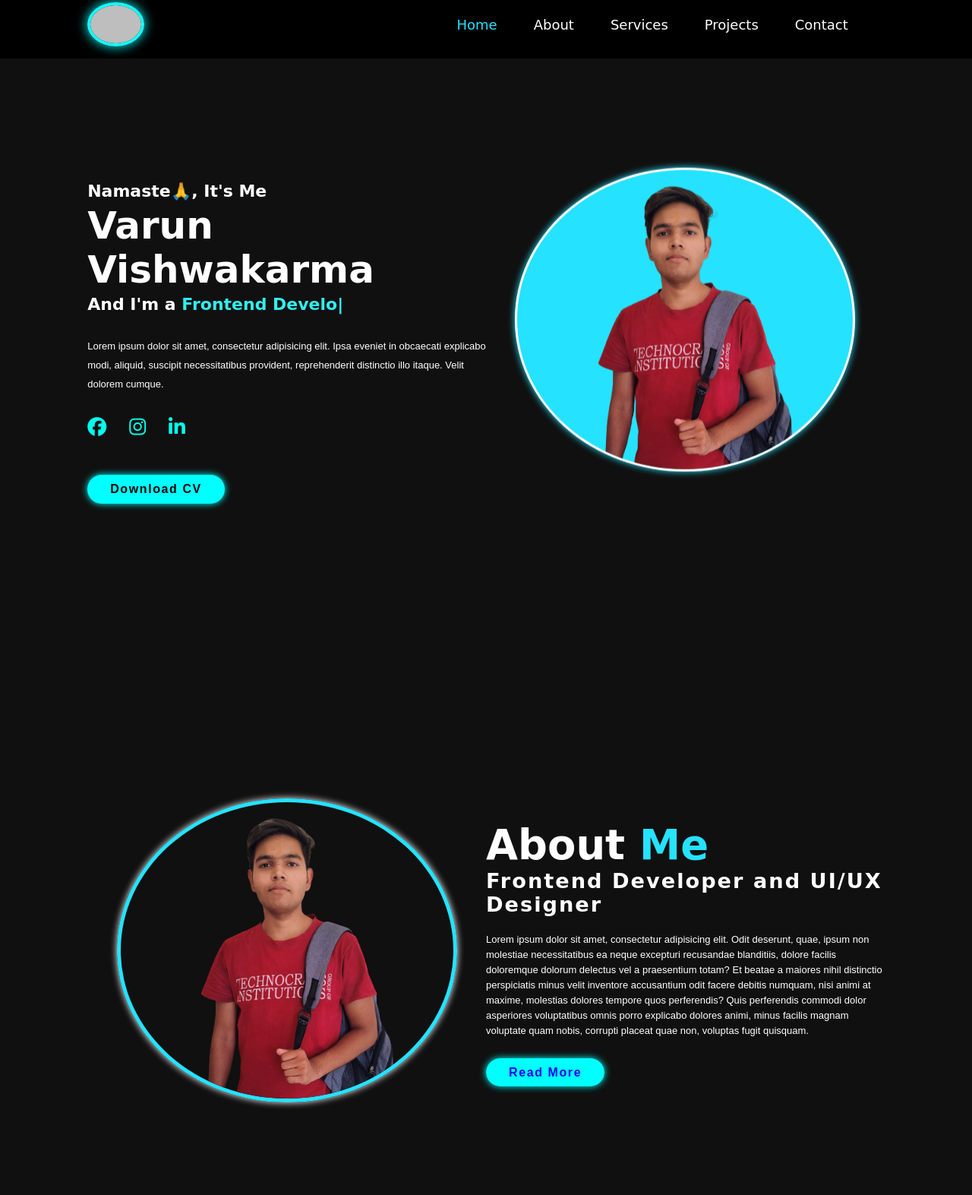
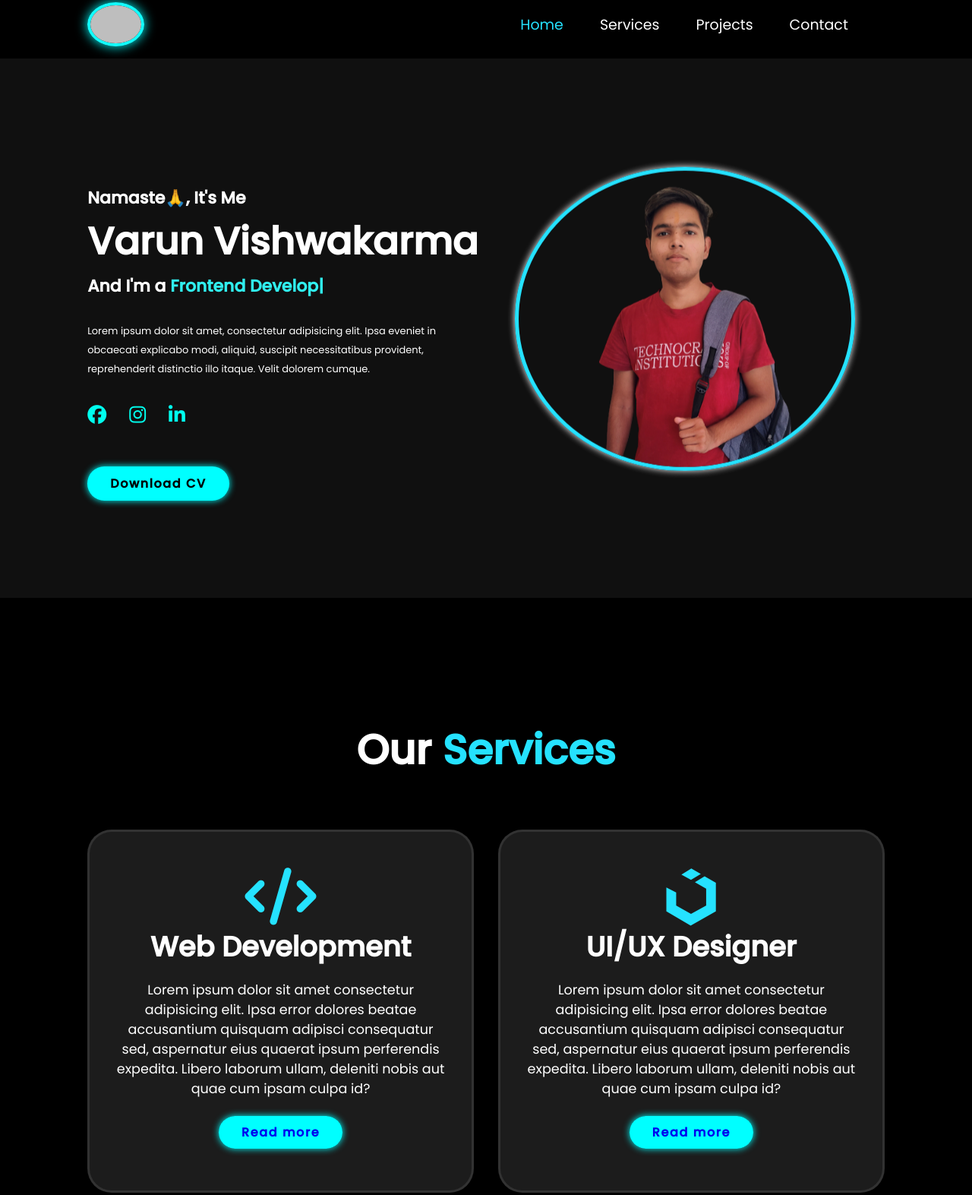
Before and after one commit to vishwakarmaVarun/myPortfolio, a plain HTML site: page index.html in a window 1280 px wide. Shown: the part 13-1586 px from the top of the page at 76% size. Drawn offline with nearby package versions, Linux system fonts and the light colour scheme; grey boxes are pictures that could not be loaded.

Commit message:
modify index html

```diff
--- a/index.html
+++ b/index.html
@@ -17,7 +17,6 @@
         <nav class="navbar">
             <ul>
                 <li><a href="#main" class="active">Home</a></li>
-                <li><a href="#about">About</a></li>
                 <li><a href="#services">Services</a></li>
                 <li><a href="#projects">Projects</a></li>
                 <li><a href="#contact">Contact</a></li>
@@ -42,19 +41,6 @@
             <div class="main-logo">
                 <img src="imges/logo.png">
             </div>
-    </section>
-
-    <!-- about section designing -->
-    <section class="about" id="about">
-        <div class="about-img">
-            <img src="imges/logo.png">
-        </div>
-        <div class="about-content">
-            <h2>About <span>Me</span></h2>
-            <h3>Frontend Developer and UI/UX Designer</h3>
-            <p>Lorem ipsum dolor sit amet, consectetur adipisicing elit. Odit deserunt, quae, ipsum non molestiae necessitatibus ea neque excepturi recusandae blanditiis, dolore facilis doloremque dolorum delectus vel a praesentium totam? Et beatae a maiores nihil distinctio perspiciatis minus velit inventore accusantium odit facere debitis numquam, nisi animi at maxime, molestias dolores tempore quos perferendis? Quis perferendis commodi dolor asperiores voluptatibus omnis porro explicabo dolores animi, minus facilis magnam voluptate quam nobis, corrupti placeat quae non, voluptas fugit quisquam.</p>
-            <a href="#" class="btn">Read More</a>
-        </div>
     </section>
 
     <!-- service section designing -->
--- a/style.css
+++ b/style.css
@@ -1,9 +1,11 @@
+@import url('https://fonts.googleapis.com/css2?family=Poppins:wght@300;400;500&family=Roboto:wght@300;400;500&display=swap');
+
 *{
     margin: 0;
     padding: 0;
     box-sizing: border-box;
     scroll-behavior: smooth;
-    font-family: sans-serif;
+    font-family: 'Poppins', sans-serif;
 }
 
 body{
@@ -11,11 +13,6 @@ body{
     color: white;
     overflow-x: hidden;
 }
-
-/* .container{
-    max-width: 1321px;
-    margin: 0 auto;
-} */
 
 section{
     min-height: 100vh;
@@ -50,18 +47,15 @@ a{
 .heading{
     text-align: center;
     font-size: 3.4rem;
-    font-family: cursive;
-    font-weight: 600;
+    font-family: 'Poppins', sans-serif;
 }
 
 .heading span{
     color: #25e2ff;
-    font-family: cursive;
-    font-weight: 600;
+    font-family: 'Poppins', sans-serif;
 }
 
 .header{
-    /* margin-bottom: 50px; */
     position: fixed;
     top: 0;
     left: 0;
@@ -85,7 +79,6 @@ a{
     cursor: pointer;
     border: 4px solid #10dce0;
     box-shadow: 0px 0px 15px aqua;
-    /* margin-left: 50px; */
 }
 
 .header nav ul{
@@ -99,18 +92,15 @@ a{
 }
 
 .header nav ul li a{
-    /* padding: 10px 20px; */
-    font-size: 18px;
+    font-size: 19px;
     color: white;
-    font-weight: 500;
-    font-family: cursive;
+    font-family: 'Poppins', sans-serif;
     transition: all .3s;
 }
 
 .header nav ul li a:hover,
 .header nav ul li a.active{
     color: #25e2ff;
-    /* box-shadow: 0px 0px 10px aqua; */
 }
 
 #menu-icon{
@@ -125,11 +115,6 @@ a{
     justify-content: center;
 }
 
-/* .main-content .content{
-    flex-basis: 50%;
-    padding-top: 50px;
-} */
-
 .main-content{
     flex-basis: 50%;
 }
@@ -137,18 +122,18 @@ a{
 .main-content h3{
     font-size: 22px;
     margin-bottom: 4px;
-    font-family: cursive;
+    font-family: 'Poppins', sans-serif;
 }
 
 .main-content h3 span{
     color: #30eeee;
-    font-family: cursive;
+    font-family: 'Poppins', sans-serif;
 }
 
 .main-content h1{
     font-size: 50px;
     margin-bottom: 4px;
-    font-family: cursive;
+    font-family: 'Poppins', sans-serif;
 }
 
 .main-content p{
@@ -174,15 +159,13 @@ a{
     display: flex;
     align-items: center;
     justify-content: center;
-    /* padding-top: 50px; */
 }
 
 .main-logo img{
     width: 35vw;
-    background: #25e2ff;
     border-radius: 50%;
-    border: 3px solid white;
-    box-shadow: 0 0 10px #25e2ff;
+    border: 5px solid #25e2ff;
+    box-shadow: 0 0 10px white;
     animation: floatImage 4s ease-in-out infinite;
 }
 
@@ -198,55 +181,6 @@ a{
     100%{
         transform: translateY(0);
     }
-}
-
-.about{
-    display: flex;
-    align-items: center;
-    justify-content: center;
-}
-
-.about-img{
-    flex-basis: 50%;
-    display: flex;
-    align-items: center;
-    justify-content: center;
-}
-
-.about-img img{
-    width: 35vw;
-    border-radius: 50%;
-    border: 5px solid #25e2ff;
-    box-shadow: 0 0 10px white;
-}
-
-.about-content{
-    flex-basis: 50%;
-}
-
-.about-content h2{
-    font-size: 3.4rem;
-    font-family: cursive;
-    font-weight: 600;
-}
-
-.about-content h2 span{
-    color: #25e2ff;
-    font-family: cursive;
-    font-weight: 600;
-}
-
-.about-content h3{
-    font-size: 1.7rem;
-    font-family: cursive;
-    font-weight: 600;
-    letter-spacing: 2px;
-}
-
-.about-content p{
-    font-size: 13px;
-    line-height: 20px;
-    margin: 21px 0 36px;
 }
 
 .services{
@@ -287,7 +221,7 @@ a{
 
 .service-box h3{
     font-size: 2.3rem;
-    font-family: cursive;
+    font-family: 'Poppins', sans-serif;
 }
 
 .service-box p{
@@ -345,12 +279,12 @@ a{
 }
 
 .project-layer h4{
-    font-size: 2.6rem;
-    font-family: cursive;
+    font-size: 2rem;
+    font-family: 'Poppins', sans-serif;
 }
 
 .project-layer p{
-    font-size: 1rem;
+    font-size: 14px;
     margin: 0.3rem 0 1rem;
 }
 
@@ -459,7 +393,7 @@ a{
     }
 
     .main-content h3{
-        font-size: 20px;
+        font-size: 26px;
     }
 
     .about{
@@ -549,7 +483,7 @@ a{
 
     .main-content .social-links a{
         margin-right: 0;
-        font-size: 28px;
+        font-size: 32px;
     }
 
     .main-content .btn{
@@ -674,7 +608,7 @@ a{
     }
 
     .main-content h3{
-        font-size: 2rem;
+        font-size: 2.5rem;
     }
 
     .main-logo img{
```
